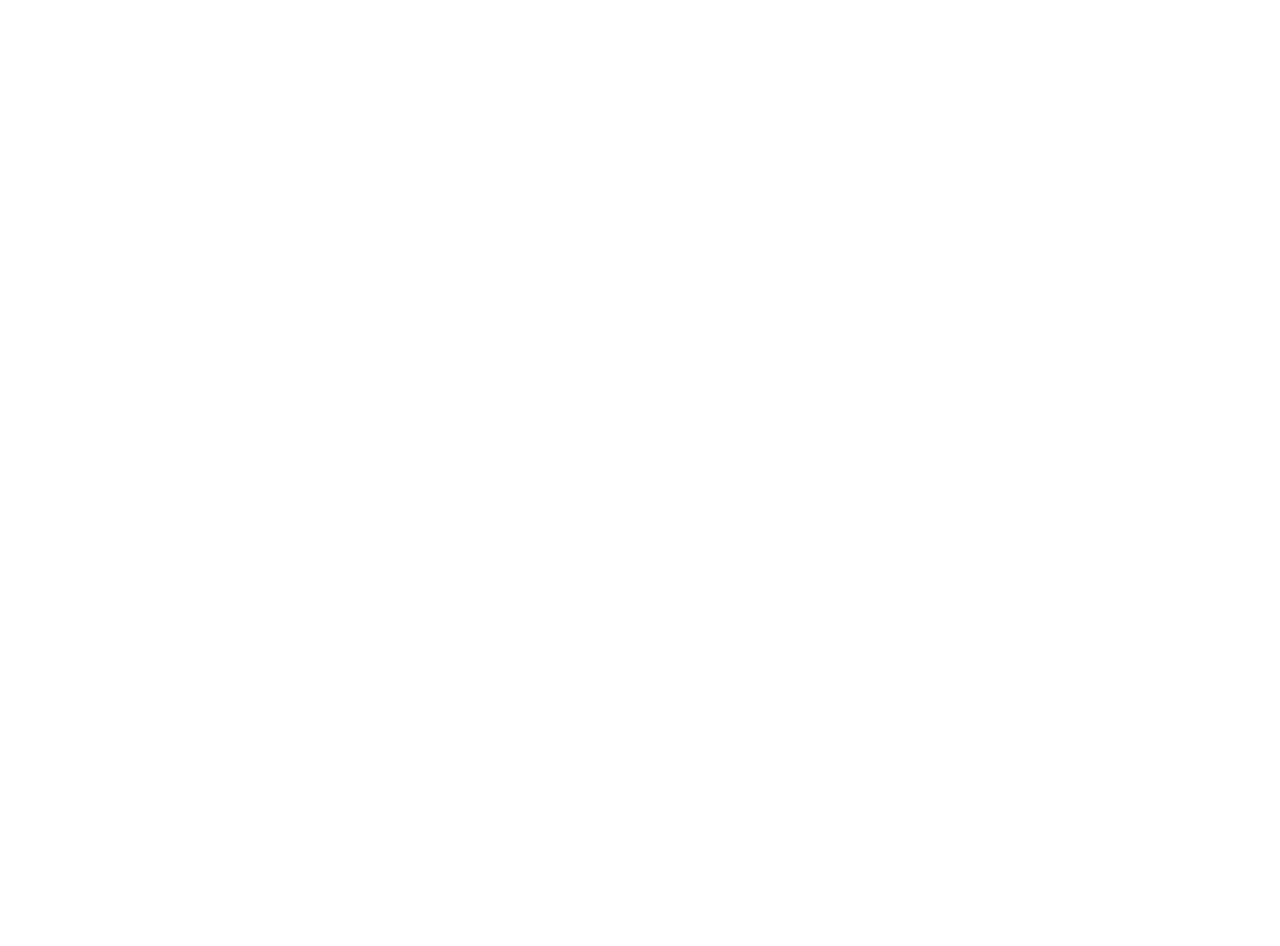
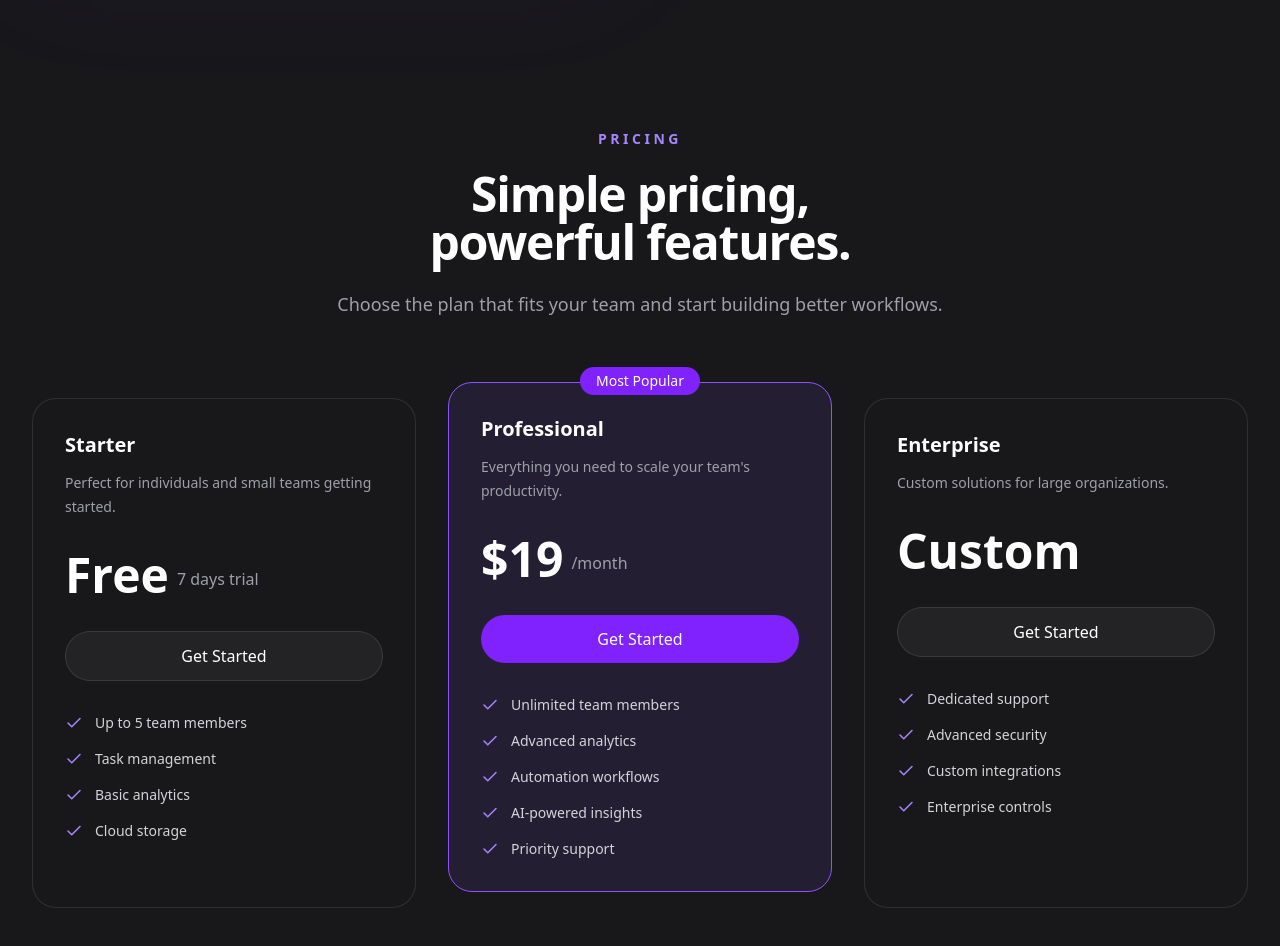
Before and after one commit to wwilliamsantana/flowsync, a Next.js app: page / in a window 1280 px wide. Shown: the part 5520-6466 px from the top of the page. Before the commit the page ends 5518 px from the top, so only its background shows below. Built offline with nearby package versions, Linux system fonts and the light colour scheme.

Commit message:
feat: create pricing section

```diff
--- a/src/app/page.tsx
+++ b/src/app/page.tsx
@@ -2,6 +2,7 @@
 import Benefits from "@/components/sections/Benefits";
 import Features from "@/components/sections/Features";
 import Hero from "@/components/sections/Hero";
+import Pricing from "@/components/sections/Pricing";
 import TrustedBy from "@/components/sections/TrustedBy";
 
 export default function Home() {
@@ -12,6 +13,7 @@
       <TrustedBy />
       <Features />
       <Benefits />
+      <Pricing />
     </main>
   );
 }
--- /dev/null
+++ b/src/components/sections/Pricing.tsx
@@ -0,0 +1,49 @@
+"use client";
+
+import { motion } from "framer-motion";
+import PricingCard from "../ui/PricingCard";
+import { pricingPlans } from "@/data/pricingPlans";
+
+export default function Pricing() {
+  return (
+    <section id="pricing" className="bg-zinc-900 py-32">
+      <div className="mx-auto max-w-7xl px-6 lg:px-8">
+        <motion.div
+          initial={{
+            opacity: 0,
+            y: 25,
+          }}
+          whileInView={{
+            opacity: 1,
+            y: 0,
+          }}
+          viewport={{
+            once: true,
+          }}
+          className="mx-auto mb-20 max-w-3xl text-center"
+        >
+          <span className="text-sm font-semibold uppercase tracking-[0.25em] text-violet-400">
+            Pricing
+          </span>
+
+          <h2 className="mt-5 text-4xl font-bold tracking-tight text-white md:text-5xl">
+            Simple pricing,
+            <br />
+            powerful features.
+          </h2>
+
+          <p className="mt-6 text-lg text-zinc-400">
+            Choose the plan that fits your team and start building better
+            workflows.
+          </p>
+        </motion.div>
+
+        <div className="grid gap-8 lg:grid-cols-3">
+          {pricingPlans.map((plan) => (
+            <PricingCard key={plan.name} {...plan} />
+          ))}
+        </div>
+      </div>
+    </section>
+  );
+}
--- /dev/null
+++ b/src/components/ui/PricingCard.tsx
@@ -0,0 +1,69 @@
+"use client";
+
+import { Check } from "lucide-react";
+import { motion } from "framer-motion";
+
+type PricingCardProps = {
+  name: string;
+  description: string;
+  price: string;
+  period: string;
+  features: string[];
+  popular?: boolean;
+};
+
+export default function PricingCard({
+  name,
+  description,
+  price,
+  period,
+  features,
+  popular = false,
+}: PricingCardProps) {
+  return (
+    <motion.div
+      whileHover={{ y: -8 }}
+      transition={{ duration: 0.3 }}
+      className={`relative rounded-3xl border p-8
+        ${popular ? "border-violet-500 bg-violet-500/10 -top-4" : "border-white/10 bg-zinc-900"}
+      `}
+    >
+      {popular && (
+        <span className="absolute -top-4 left-1/2 -translate-x-1/2 rounded-full bg-violet-600 px-4 py-1 text-sm font-medium text-white">
+          Most Popular
+        </span>
+      )}
+
+      <h3 className="text-xl font-semibold text-white">{name}</h3>
+
+      <p className="mt-3 text-sm leading-6 text-zinc-400">{description}</p>
+
+      <div className="mt-8 flex items-end gap-2">
+        <span className="text-5xl font-bold text-white">{price}</span>
+
+        <span className="mb-2 text-zinc-400">{period}</span>
+      </div>
+
+      <button
+        className={`mt-8 w-full rounded-full py-3 font-medium transition
+          ${popular ? "bg-violet-600 text-white hover:bg-violet-500" : "border border-white/10 bg-white/5 text-white hover:bg-white/10"}
+        `}
+      >
+        Get Started
+      </button>
+
+      <ul className="mt-8 space-y-4">
+        {features.map((feature) => (
+          <li
+            key={feature}
+            className="flex items-center gap-3 text-sm text-zinc-300"
+          >
+            <Check size={18} className="text-violet-400" />
+
+            {feature}
+          </li>
+        ))}
+      </ul>
+    </motion.div>
+  );
+}
--- /dev/null
+++ b/src/data/pricingPlans.ts
@@ -0,0 +1,42 @@
+export const pricingPlans = [
+  {
+    name: "Starter",
+    description: "Perfect for individuals and small teams getting started.",
+    price: "Free",
+    period: "7 days trial",
+    features: [
+      "Up to 5 team members",
+      "Task management",
+      "Basic analytics",
+      "Cloud storage",
+    ],
+    popular: false,
+  },
+  {
+    name: "Professional",
+    description: "Everything you need to scale your team's productivity.",
+    price: "$19",
+    period: "/month",
+    features: [
+      "Unlimited team members",
+      "Advanced analytics",
+      "Automation workflows",
+      "AI-powered insights",
+      "Priority support",
+    ],
+    popular: true,
+  },
+  {
+    name: "Enterprise",
+    description: "Custom solutions for large organizations.",
+    price: "Custom",
+    period: "",
+    features: [
+      "Dedicated support",
+      "Advanced security",
+      "Custom integrations",
+      "Enterprise controls",
+    ],
+    popular: false,
+  },
+];
```
